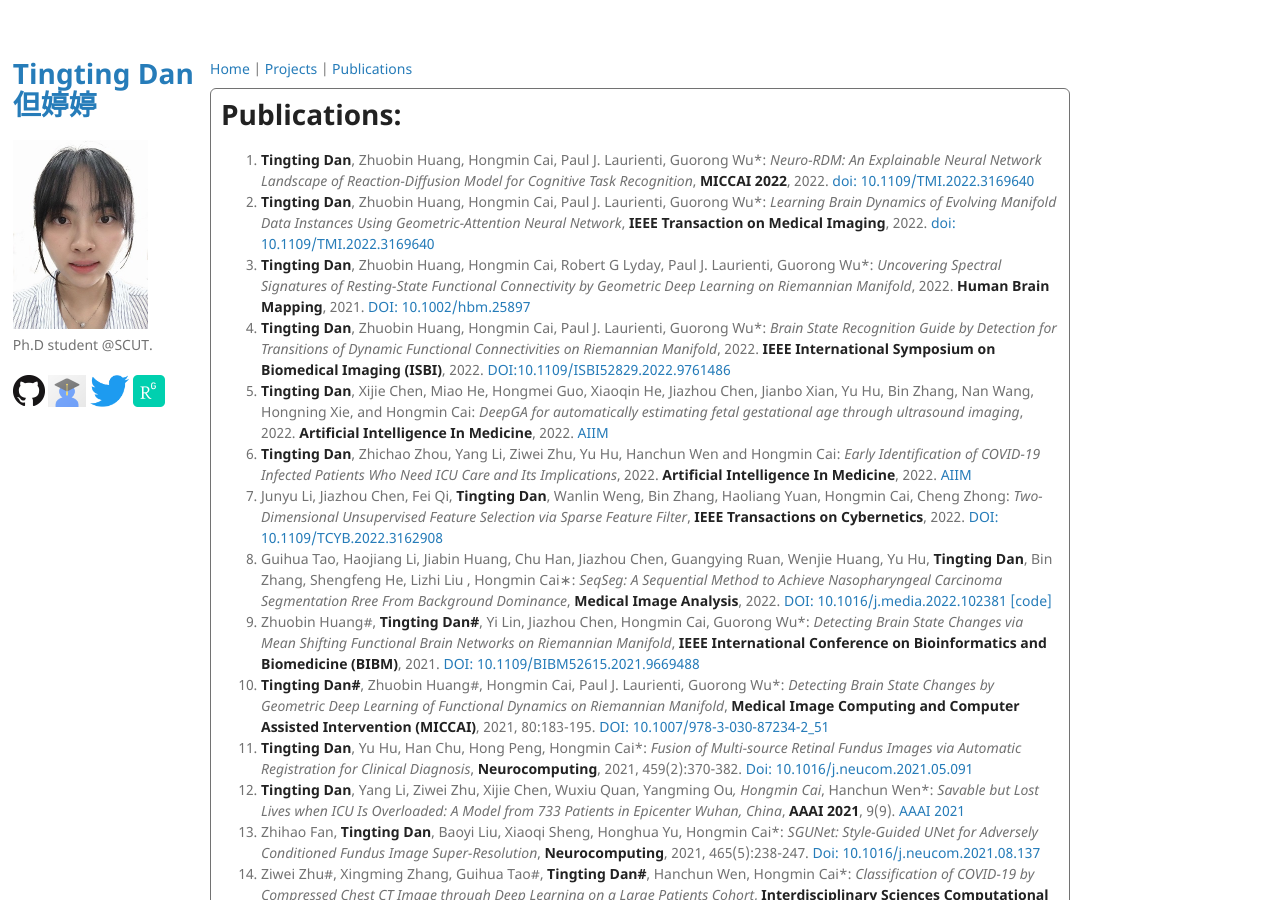
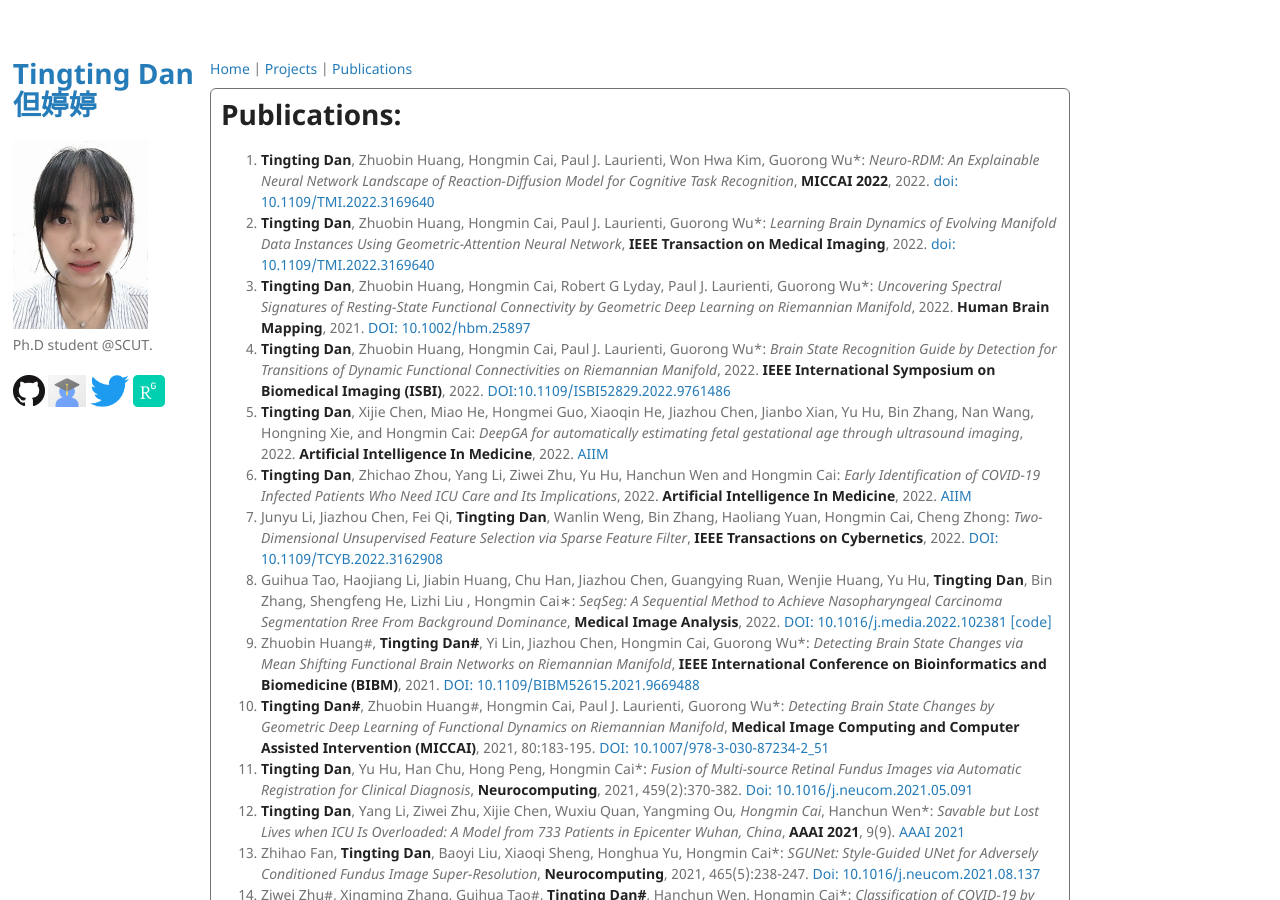
Before and after one commit to Dandy5721/dandy.github.io, a Jekyll site: the page built from publications.md, in a window 1280 px wide and 900 px high. Built offline with Jekyll 4.4.1, drawn with Linux system fonts in a browser that asks for light colours; our own code applies the rules of GitHub Pages for plain Markdown files.

Commit message:
Update publications.md

```diff
--- a/publications.md
+++ b/publications.md
@@ -4,7 +4,7 @@ layout: default
 
 # Publications:
 
-1.   **Tingting Dan**, Zhuobin Huang, Hongmin Cai, Paul J. Laurienti, Guorong Wu*: _Neuro-RDM: An Explainable Neural Network Landscape of Reaction-Diffusion Model for Cognitive Task Recognition_, **MICCAI 2022**, 2022. [doi: 10.1109/TMI.2022.3169640](https://ieeexplore.ieee.org/document/9761822)
+1.   **Tingting Dan**, Zhuobin Huang, Hongmin Cai, Paul J. Laurienti, Won Hwa Kim, Guorong Wu*: _Neuro-RDM: An Explainable Neural Network Landscape of Reaction-Diffusion Model for Cognitive Task Recognition_, **MICCAI 2022**, 2022. [doi: 10.1109/TMI.2022.3169640](https://ieeexplore.ieee.org/document/9761822)
 2.  **Tingting Dan**, Zhuobin Huang, Hongmin Cai, Paul J. Laurienti, Guorong Wu*: _Learning Brain Dynamics of Evolving Manifold Data Instances Using Geometric-Attention Neural Network_, **IEEE Transaction on Medical Imaging**, 2022. [doi: 10.1109/TMI.2022.3169640](https://ieeexplore.ieee.org/document/9761822)
 3. **Tingting Dan**, Zhuobin Huang, Hongmin Cai, Robert G Lyday, Paul J. Laurienti, Guorong Wu*: _Uncovering Spectral Signatures of Resting-State Functional Connectivity by Geometric Deep Learning on Riemannian Manifold_, 2022. **Human Brain Mapping**, 2021. [DOI: 10.1002/hbm.25897](https://onlinelibrary.wiley.com/doi/10.1002/hbm.25897)
 4. **Tingting Dan**, Zhuobin Huang, Hongmin Cai, Paul J. Laurienti, Guorong Wu*: _Brain State Recognition Guide by Detection for Transitions of Dynamic Functional Connectivities on Riemannian Manifold_, 2022. **IEEE International Symposium on Biomedical Imaging (ISBI)**, 2022. [DOI:10.1109/ISBI52829.2022.9761486](https://ieeexplore.ieee.org/stamp/stamp.jsp?tp=&arnumber=9761486)
```
